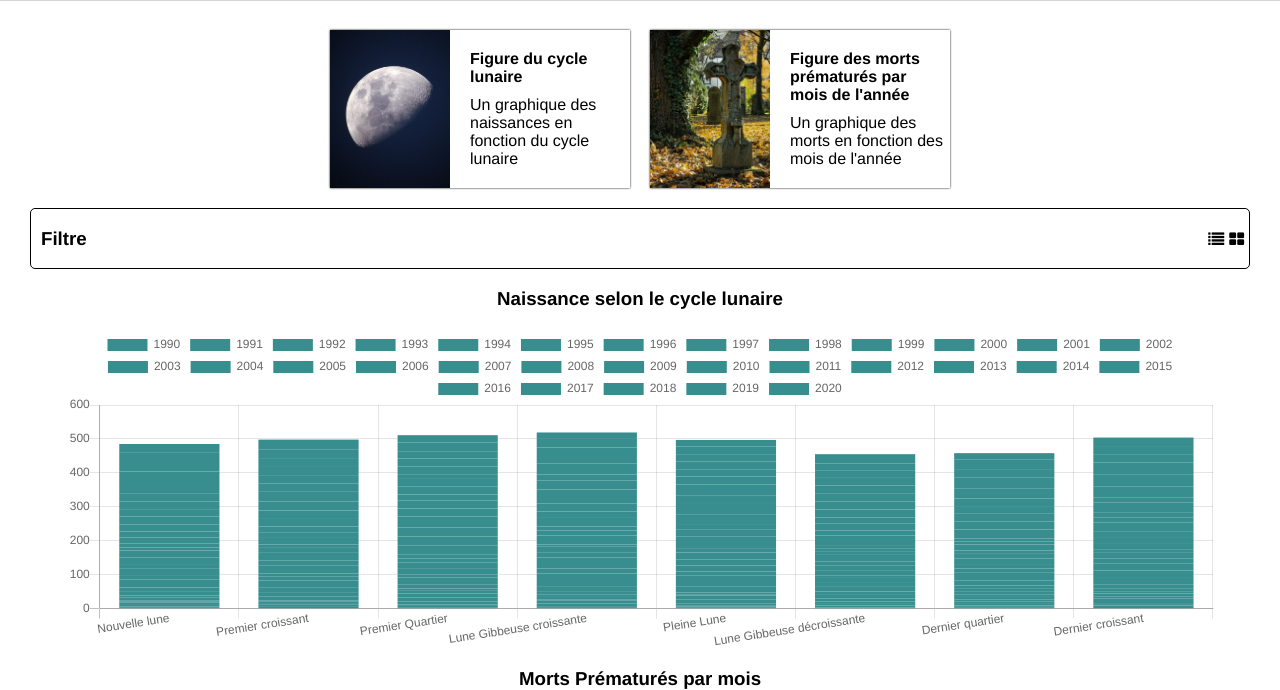
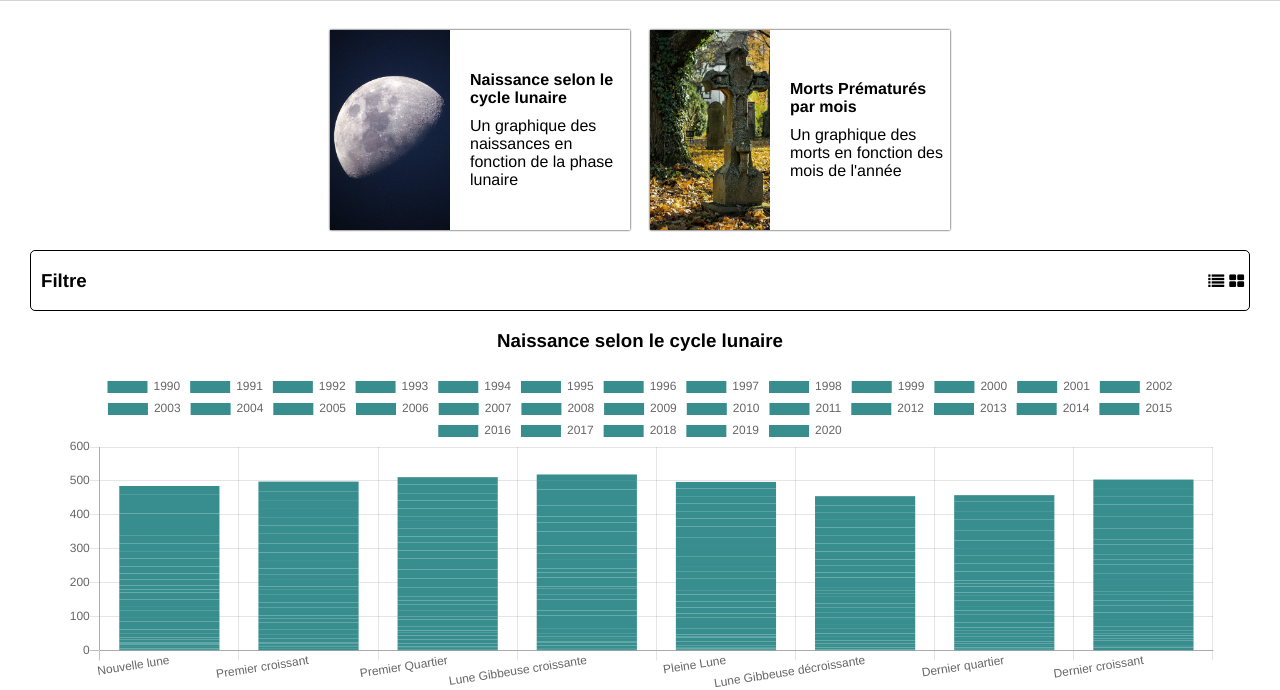
Before and after one commit to AlexandreDewilde/LINFO1002-P2-1B_4, a Flask app: page / in a window 1280 px wide. Shown: the part 60-750 px from the top of the page. Run offline with Flask 2, Linux system fonts and the light colour scheme.

Commit message:
automate cards creation

```diff
--- a/src/static/css/components-style/cards.css
+++ b/src/static/css/components-style/cards.css
@@ -12,7 +12,8 @@
     flex-direction: row;
     margin: 10px;
     min-width: 300px;
-    width: 20vw;
+    min-height: 200px;
+    max-width: 20vw;
     box-shadow: 0 0 2px;
 }
 
--- a/src/static/js/index.js
+++ b/src/static/js/index.js
@@ -33,7 +33,20 @@ const toggleChartsDisposition = (dispositionName) => {
     * @param {string} chartName- Name of the chart, it will be the name of the canvas containing the graph
     * @param {string} chartTitle - Name of the chart, to display
 */
-const addGraphHTML = (chartName, chartTitle) => {
+const addGraphHTML = (chartName, chartTitle, chartDescription, chartImgDescriptionPath) => {
+    // Get cards section
+    let cardsSection = document.querySelector(".cards");
+    cardsSection.innerHTML += `
+    <a href="#${chartName}-section">
+        <section class="card">
+            <img class="card-picture" src="${chartImgDescriptionPath}" alt="moon pictures">
+            <div class="card-description">
+                <span class="card-title">${chartTitle}</span>
+                <span class="card-sub-description">${chartDescription}</span>
+            </div>
+        </section>
+    </a>
+    `
     // Get the first chart container in the page
     let chartContainerElement = document.querySelector(".charts-container");
     chartContainerElement.innerHTML += `
@@ -83,7 +96,6 @@ const plotBirthChartMoon = (data, labels) => {
                 y: {
                     beginAtZero: true,
                     stacked: true,
-                    max: 600
                 }
             }
 
@@ -147,8 +159,8 @@ const deaths = graph_data["deaths"];
 
 
 // Adding graph to html, (adding section with a title and a canvas for the graph)
-addGraphHTML("birth-chart-moon", "Naissance selon le cycle lunaire");
-addGraphHTML("premature-deaths-by-months", "Morts Prématurés par mois");
+addGraphHTML("birth-chart-moon", "Naissance selon le cycle lunaire", "Un graphique des naissances en fonction de la phase lunaire", "/static/images/moon.jpg");
+addGraphHTML("premature-deaths-by-months", "Morts Prématurés par mois", "Un graphique des morts en fonction des mois de l'année", "/static/images/death.jpg");
 
 
 // Plot the graphs
--- a/src/templates/components/cards.html
+++ /dev/null
@@ -1,21 +0,0 @@
-<section class="cards">
-    <a href="#birth-moon-section">
-        <section class="card">
-            <img class="card-picture" src="/static/images/moon.jpg" alt="moon pictures">
-            <div class="card-description">
-                <span class="card-title">Figure du cycle lunaire</span>
-                <span class="card-sub-description">Un graphique des naissances en fonction du cycle lunaire</span>
-            </div>
-        </section>
-    </a>
-
-    <a href="#premature-deaths-by-months-section">
-        <section class="card">
-            <img class="card-picture" src="/static/images/death.jpg" alt="moon pictures">
-            <div class="card-description">
-                <span class="card-title">Figure des morts prématurés par mois de l'année</span>
-                <span class="card-sub-description">Un graphique des morts en fonction des mois de l'année</span>
-            </div>
-        </section>
-    </a>
-</section>
--- a/src/templates/index.html
+++ b/src/templates/index.html
@@ -17,7 +17,9 @@
 
     {% include "components/header.html" %}
 
-    {% include "components/cards.html" %}
+    <section class="cards">
+
+    </section>
 
     {% include "components/filter.html" %}
 
```
